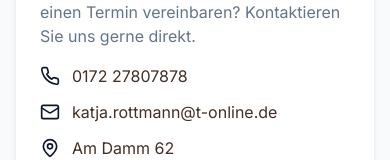
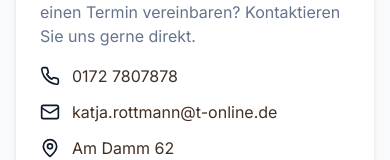
Before and after one commit to Pudl0/westerloy, a Next.js app: page /vermietung/grillhuette in a window 390 px wide. Shown: the part 1345-1505 px from the top of the page. Built offline with nearby package versions, Linux system fonts and the light colour scheme.

Commit message:
fixing wrong telephone number

```diff
--- a/src/app/rechtliches/impressum/page.tsx
+++ b/src/app/rechtliches/impressum/page.tsx
@@ -19,7 +19,7 @@ export default function LegalNotice() {
                   <li>Ortsbürgerverein Westerloy e.V</li>
                   <li>1. Vorsitzende Katja Rottmann</li>
                   <li>Am Damm 62, 26655 Westerstede</li>
-                  <li>Telefon: 0172 27807878</li>
+                  <li>Telefon: 0172 7807878</li>
                   <li>
                     Email:{' '}
                     <a href="mailto:katja.rottmann@t-online.de" className="text-primary hover:underline">
--- a/src/app/vermietung/grillhuette/page.tsx
+++ b/src/app/vermietung/grillhuette/page.tsx
@@ -35,7 +35,7 @@ export default function CalendarPage() {
                 <div className="space-y-3 mt-6">
                   <div className="flex items-center">
                     <Phone className="h-5 w-5 text-primary mr-3" />
-                    <span>0172 27807878</span>
+                    <span>0172 7807878</span>
                   </div>
                   <div className="flex items-center">
                     <Mail className="h-5 w-5 text-primary mr-3" />
--- a/src/app/vermietung/muehlenhof/page.tsx
+++ b/src/app/vermietung/muehlenhof/page.tsx
@@ -34,7 +34,7 @@ export default function CalendarPage() {
                 <div className="space-y-3 mt-6">
                   <div className="flex items-center">
                     <Phone className="h-5 w-5 text-primary mr-3" />
-                    <span>0172 27807878</span>
+                    <span>0172 7807878</span>
                   </div>
                   <div className="flex items-center">
                     <Mail className="h-5 w-5 text-primary mr-3" />
--- a/src/app/vermietung/scheune/page.tsx
+++ b/src/app/vermietung/scheune/page.tsx
@@ -34,7 +34,7 @@ export default function CalendarPage() {
                 <div className="space-y-3 mt-6">
                   <div className="flex items-center">
                     <Phone className="h-5 w-5 text-primary mr-3" />
-                    <span>0172 27807878</span>
+                    <span>0172 7807878</span>
                   </div>
                   <div className="flex items-center">
                     <Mail className="h-5 w-5 text-primary mr-3" />
```
